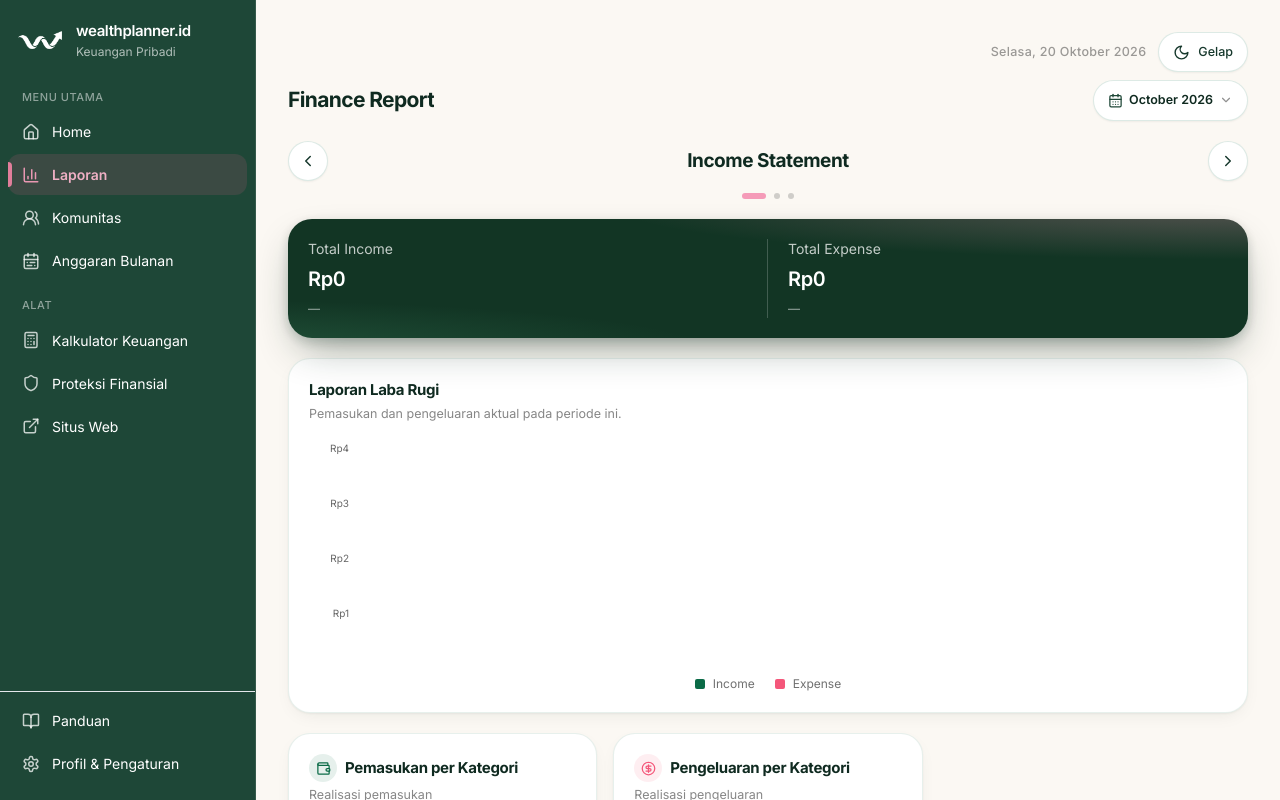
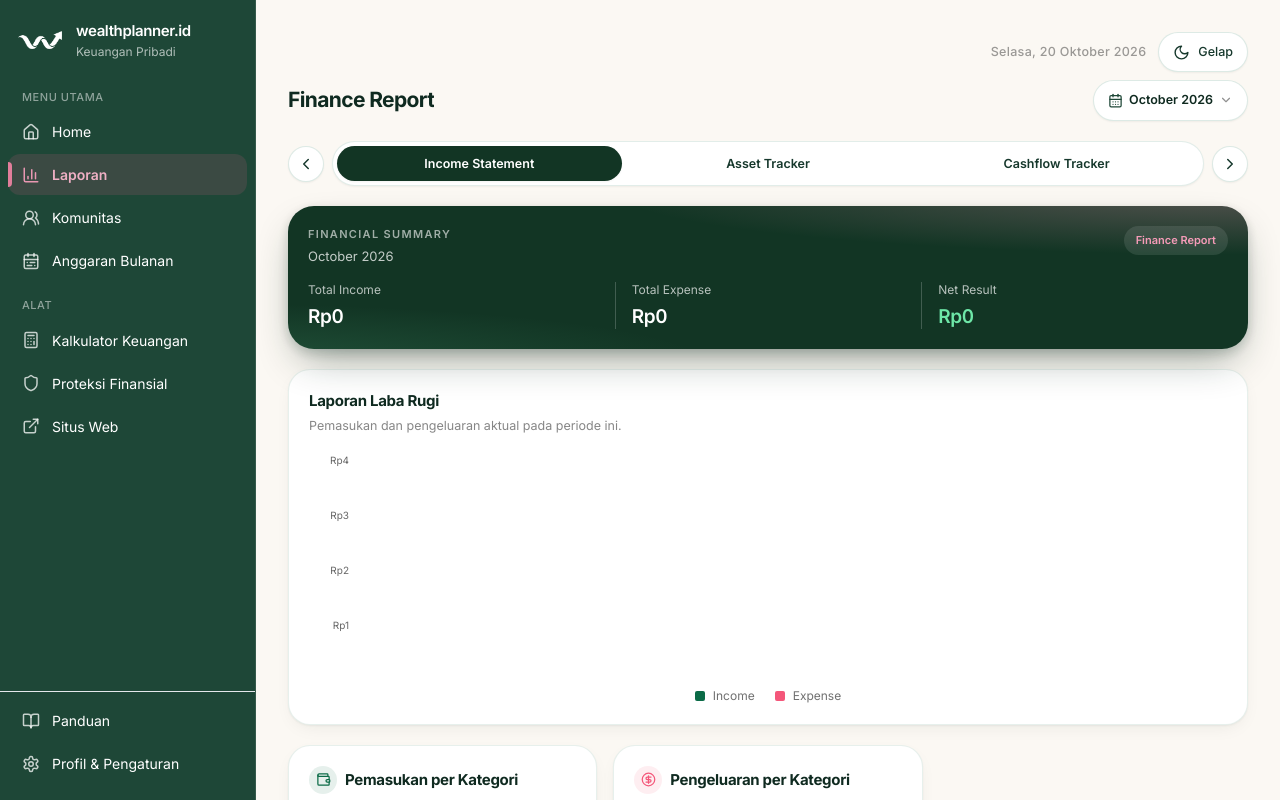
Before and after one commit to jasminework2023/personal-wealthplanner, a React (Vite) app: page /dashboard/finance in a window 1280 px wide. Shown: the top 800 px of the page. Built offline with nearby package versions, Linux system fonts and the light colour scheme; the HTML template or start-up script is replaced by a standard one.

Commit message:
Show all Finance Report tabs and three-metric summary card

```diff
--- a/src/pages/DashboardFinance.tsx
+++ b/src/pages/DashboardFinance.tsx
@@ -250,47 +250,29 @@ export function DashboardFinance() {
           <button type="button" onClick={() => { setSelectedMonth(draftMonth); setSelectedYear(draftYear); setPeriodOpen(false); }} className="mt-5 w-full rounded-xl bg-[#0B4D38] px-4 py-3 text-[14px] font-semibold text-white hover:bg-[#083c2c]">Terapkan</button>
         </div>
       </div>}
-      <section className="bg-transparent">
-        <div className="flex items-center justify-between gap-3">
-          <button type="button" aria-label="Sebelumnya" onClick={() => selectReportTab(activeTabIndex - 1)} className="flex h-10 w-10 shrink-0 items-center justify-center rounded-full border border-forest-100/70 bg-white text-forest-800 shadow-sm transition-colors hover:bg-forest-50"><ChevronLeft size={18}/></button>
-          <h2 aria-live="polite" className="min-w-0 flex-1 text-center text-[19px] font-bold tracking-[-0.025em] leading-tight text-forest-900">{reportTabs[activeTabIndex].label}</h2>
-          <button type="button" aria-label="Berikutnya" onClick={() => selectReportTab(activeTabIndex + 1)} className="flex h-10 w-10 shrink-0 items-center justify-center rounded-full border border-forest-100/70 bg-white text-forest-800 shadow-sm transition-colors hover:bg-forest-50"><ChevronRight size={18}/></button>
+      <section aria-label="Report tabs">
+        <div className="flex items-center gap-2">
+          <button type="button" aria-label="Sebelumnya" onClick={() => selectReportTab(activeTabIndex - 1)} className="flex h-9 w-9 shrink-0 items-center justify-center rounded-full border border-forest-100/70 bg-white text-forest-800 shadow-sm transition-colors hover:bg-forest-50"><ChevronLeft size={18}/></button>
+          <div className="grid min-w-0 flex-1 grid-cols-3 gap-1 rounded-full border border-forest-100/60 bg-white p-1 shadow-sm" aria-label="Pilihan laporan">
+            {reportTabs.map((tab) => <button key={tab.id} type="button" onClick={() => setActiveReportTab(tab.id)} aria-current={activeReportTab === tab.id ? "page" : undefined} className={`min-w-0 rounded-full px-1 py-2.5 text-center text-[clamp(9px,2.6vw,12.5px)] font-semibold leading-tight transition-colors sm:px-2 ${activeReportTab === tab.id ? "bg-[#123524] text-white shadow-sm" : "text-forest-800 hover:bg-forest-50"}`}>{tab.label}</button>)}
+          </div>
+          <button type="button" aria-label="Berikutnya" onClick={() => selectReportTab(activeTabIndex + 1)} className="flex h-9 w-9 shrink-0 items-center justify-center rounded-full border border-forest-100/70 bg-white text-forest-800 shadow-sm transition-colors hover:bg-forest-50"><ChevronRight size={18}/></button>
         </div>
-        <div className="mt-3 flex items-center justify-center gap-2" aria-label="Pilihan laporan">
-          {reportTabs.map((tab) => <span key={tab.id} className={`h-1.5 rounded-full transition-all duration-150 ${activeReportTab===tab.id?"w-6 bg-[#F59BB8]":"w-1.5 bg-charcoal/20"}`} />)}
+      </section>
+
+      <section className="hero-forest rounded-[26px] p-5 text-white shadow-float">
+        <div className="mb-4 flex items-start justify-between gap-3">
+          <div><p className="text-[11px] font-semibold uppercase tracking-[0.12em] text-white/60">Financial Summary</p><p className="mt-1 text-[13px] text-white/75">{monthNames[monthNames.indexOf(selectedMonth)] || selectedMonth} {selectedYear}</p></div>
+          <span className="rounded-full bg-white/10 px-3 py-1.5 text-[11px] font-semibold text-[#F59BB8]">Finance Report</span>
+        </div>
+        <div className="grid grid-cols-3 divide-x divide-white/20">
+          <div className="min-w-0 pr-2 sm:pr-4"><p className="text-[10.5px] leading-tight text-white/70 sm:text-[12px]">Total Income</p><p className="num mt-2 break-words text-[clamp(12px,3.5vw,19px)] font-semibold leading-tight">{formatRupiah(totalIncome)}</p></div>
+          <div className="min-w-0 px-2 sm:px-4"><p className="text-[10.5px] leading-tight text-white/70 sm:text-[12px]">Total Expense</p><p className="num mt-2 break-words text-[clamp(12px,3.5vw,19px)] font-semibold leading-tight">{formatRupiah(totalExpense)}</p></div>
+          <div className="min-w-0 pl-2 sm:pl-4"><p className="text-[10.5px] leading-tight text-white/70 sm:text-[12px]">Net Result</p><p className={`num mt-2 break-words text-[clamp(12px,3.5vw,19px)] font-semibold leading-tight ${totalIncome-totalExpense < 0 ? "text-[#FFB4D2]" : "text-[#6EE7A8]"}`}>{formatRupiah(totalIncome-totalExpense)}</p></div>
         </div>
       </section>
 
       {activeReportTab === "income" && <>
-        {(() => {
-          const monthIndex = monthNames.indexOf(selectedMonth);
-          const previousMonth = monthNames[(monthIndex + 11) % 12];
-          const previousYear = monthIndex === 0 ? selectedYear - 1 : selectedYear;
-          const previousTransactions = historyData.transactions.filter((t) => {
-            const year = Number(t.year || (t.date?.split("/")?.[2] ?? selectedYear));
-            return String(t.month || "").toLowerCase() === previousMonth.toLowerCase() && year === previousYear;
-          });
-          const previousIncome = previousTransactions.filter((t) => t.type === "Income").reduce((sum, t) => sum + t.amount, 0);
-          const previousExpense = previousTransactions.filter((t) => t.type === "Expense").reduce((sum, t) => sum + t.amount, 0);
-          const changePct = (current: number, previous: number) => previous > 0 ? ((current - previous) / previous) * 100 : null;
-          const incomeChange = changePct(totalIncome, previousIncome);
-          const expenseChange = changePct(totalExpense, previousExpense);
-          const ChangeLabel = ({ value }: { value: number | null }) => value === null
-            ? <p className="mt-2 text-[12px] text-white/60">—</p>
-            : <p className={`mt-2 flex items-center gap-1 text-[12px] font-semibold ${value >= 0 ? "text-[#6EE7A8]" : "text-[#FFB4D2]"}`}><span>{value >= 0 ? "↑" : "↓"}</span><span>{value >= 0 ? "+" : ""}{value.toFixed(1).replace(".", ",")}%</span></p>;
-          return <div className="hero-forest grid grid-cols-2 gap-0 rounded-[24px] p-5 text-white shadow-float">
-            <div className="min-w-0 border-r border-white/20 pr-3 sm:pr-5">
-              <p className="text-[12.5px] leading-tight text-white/75 sm:text-sm">Total Income</p>
-              <p className="num mt-2 break-words text-[clamp(15px,4.8vw,20px)] font-semibold leading-tight">{formatRupiah(totalIncome)}</p>
-              <ChangeLabel value={incomeChange}/>
-            </div>
-            <div className="min-w-0 pl-3 sm:pl-5">
-              <p className="text-[12.5px] leading-tight text-white/75 sm:text-sm">Total Expense</p>
-              <p className="num mt-2 break-words text-[clamp(15px,4.8vw,20px)] font-semibold leading-tight">{formatRupiah(totalExpense)}</p>
-              <ChangeLabel value={expenseChange}/>
-            </div>
-          </div>;
-        })()}
         <ChartCard title={id ? "Laporan Laba Rugi" : "Income Statement"} subtitle={id ? "Pemasukan dan pengeluaran aktual pada periode ini." : "Actual income and expenses for this period."}>
           <div className="w-full">
             <ResponsiveContainer width="100%" height={230}><BarChart data={[{name:"Periode ini",income:totalIncome,expense:totalExpense}]} barCategoryGap="8%" barGap={12} margin={{top:10,right:8,left:0,bottom:0}}><XAxis dataKey="name" hide/><YAxis width={48} tickFormatter={(v)=>formatCompact(v)} tick={{fontSize:10}} axisLine={false} tickLine={false}/><Tooltip formatter={(v:number)=>formatRupiah(v)}/><Bar dataKey="income" name="Total Income" fill="#0B6B47" radius={[8,8,0,0]} maxBarSize={88}/><Bar dataKey="expense" name="Total Expense" fill="#F4577A" radius={[8,8,0,0]} maxBarSize={88}/></BarChart></ResponsiveContainer>
```
